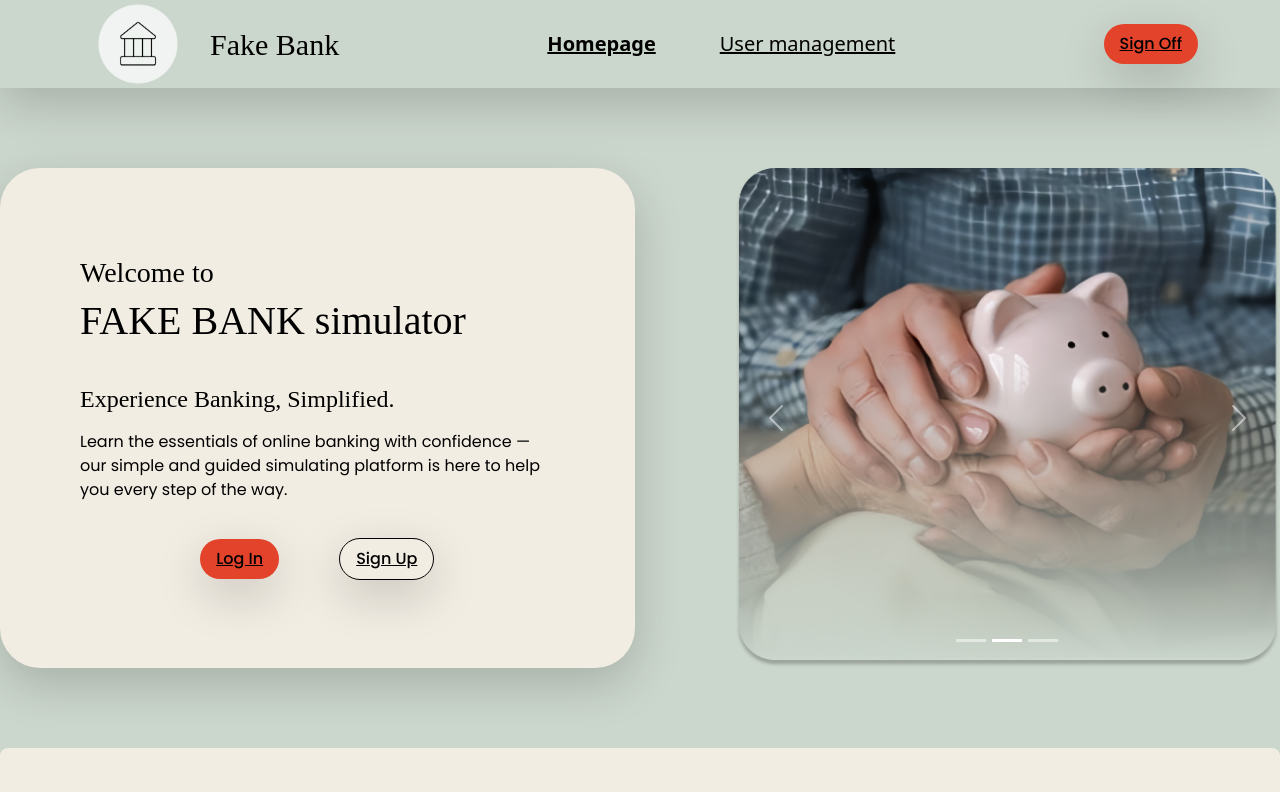
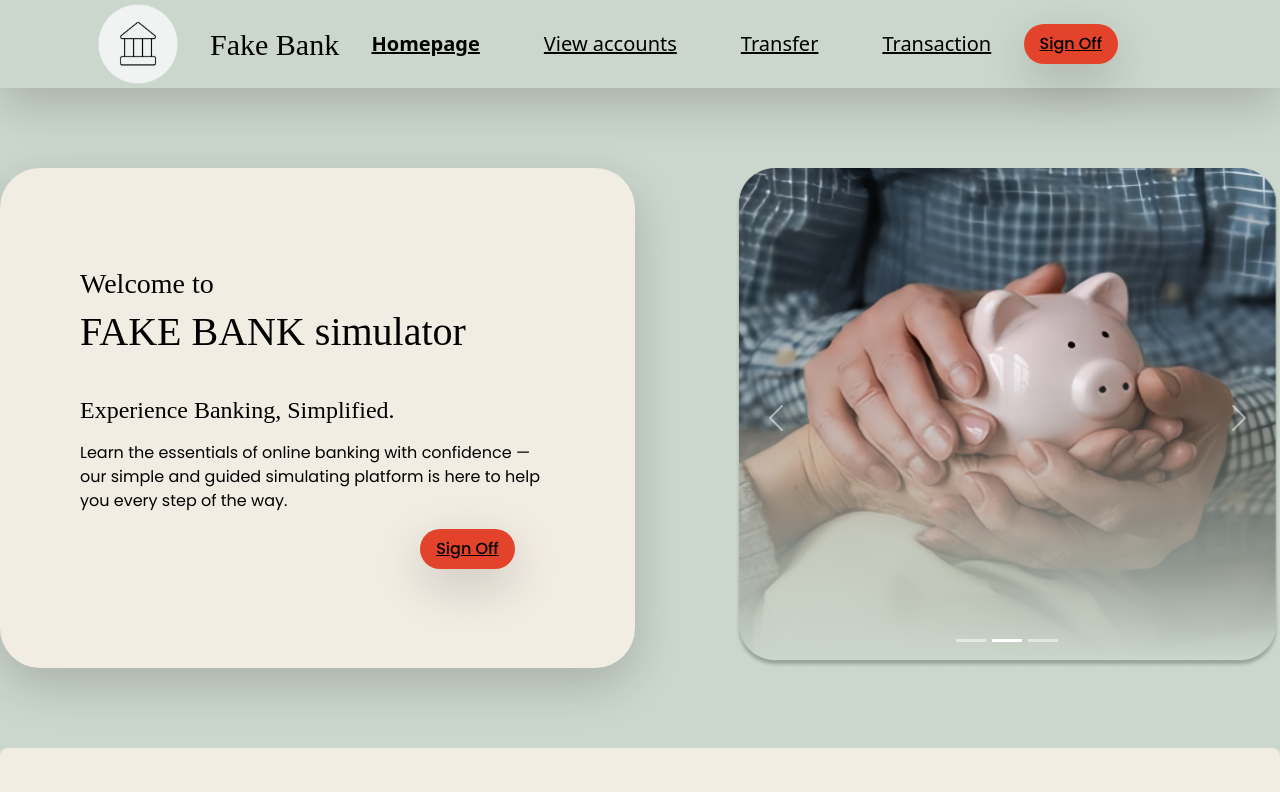
Before and after one commit to ponkpook/Fake-Bank-Front, a React (Create React App) app: page / in a window 1280 px wide. Shown: the top 792 px of the page. Built offline with nearby package versions, Linux system fonts and the light colour scheme; a web font is replaced by a local one.

Commit message:
feat(navbar): update nav items to match corresponding user status

```diff
--- a/src/components/NavItem.tsx
+++ b/src/components/NavItem.tsx
@@ -25,7 +25,7 @@ const NavItem: React.FC<NavItemProps> = ({ isLoggedIn, isAdmin }) => {
           {/* Render this if the user is an admin */}
           <NavLink
             to="/user-management"
-            className={({ isActive }) => getNavLinkClass(isActive, true)}
+            className={({ isActive }) => getNavLinkClass(isActive, isLoggedIn)}
           >
             User management
           </NavLink>
--- a/src/components/SignOffButton.tsx
+++ b/src/components/SignOffButton.tsx
@@ -3,7 +3,7 @@ import { Link } from 'react-router-dom';
 
 const SignOffButton: React.FC = () => {
     return (
-        <div className="hidden md:flex space-x-4">
+        <div className="hidden md:flex justify-end mr-20">
             <Link
                 to="/"
                 className="bg-native-red rounded-full text-black font-medium font-['Poppins'] px-space-4 py-space-2 shadow-lg hover:bg-orange-600 transition"
--- a/src/components/login-section.tsx
+++ b/src/components/login-section.tsx
@@ -4,7 +4,7 @@ import SignUpAndInButtonsReverse from './SignUpAndInButtonsReverse';
 import SignOffButton from './SignOffButton';
 
 export function LoginSection() {
-  const [isLoggedIn, setIsLoggedIn] = useState<boolean>(false);
+  const [isLoggedIn, setIsLoggedIn] = useState<boolean>(true);
 
   return (
     <div className="bg-native-milk rounded-[40px] flex flex-col items-center justify-center shadow-lg">
--- a/src/components/navbar.tsx
+++ b/src/components/navbar.tsx
@@ -7,7 +7,7 @@ import SignOffButton from "./SignOffButton";
 export function Navbar() {
   const [isMenuOpen, setIsMenuOpen] = useState(false);
   const [isLoggedIn, setIsLoggedIn] = useState(true); // Set as true for testing
-  const [isAdmin, setIsAdmin] = useState(true); // Assume user is admin for testing
+  const [isAdmin, setIsAdmin] = useState(false); // Assume user is admin for testing
 
   const toggleMenu = () => setIsMenuOpen(!isMenuOpen);
 
```
